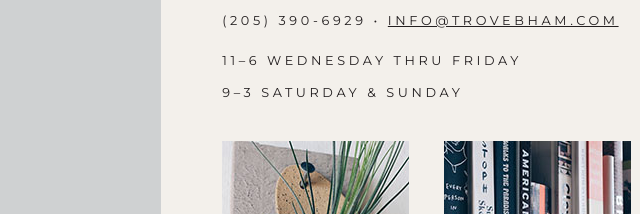
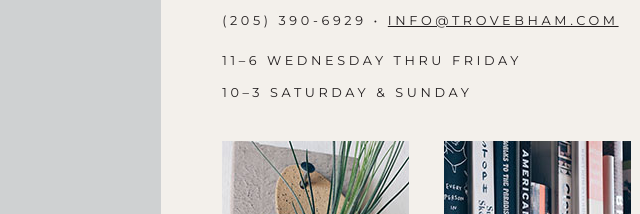
Before and after one commit to kmcgonigle/trove, a plain HTML site: page index.html in a window 1280 px wide. Shown: the part 426-640 px from the top of the page, 129-769 px from the left. Drawn offline with nearby package versions, Linux system fonts and the light colour scheme.

Commit message:
Updating weekend opening time

```diff
--- a/index.html
+++ b/index.html
@@ -33,7 +33,7 @@
 
 		<p class="sans-serif small">5532 1ST AVENUE NORTH, BIRMINGHAM, AL 35212</p>
 		<p class="sans-serif small">(205) 390-6929 &bull; <a href="mailto:info@trovebham.com">info@trovebham.com</a></p>
-		<p class="sans-serif small">11&ndash;6 WEDNESDAY THRU FRIDAY<br>9&ndash;3 SATURDAY &amp; SUNDAY</p>
+		<p class="sans-serif small">11&ndash;6 WEDNESDAY THRU FRIDAY<br>10&ndash;3 SATURDAY &amp; SUNDAY</p>
 
             <div class="img-block">
                 <a href="https://www.instagram.com/trovebham/"><img src="img/ceramic-planter.jpg" alt="Image of a wall-mounted ceramic planter."/></a>
```
